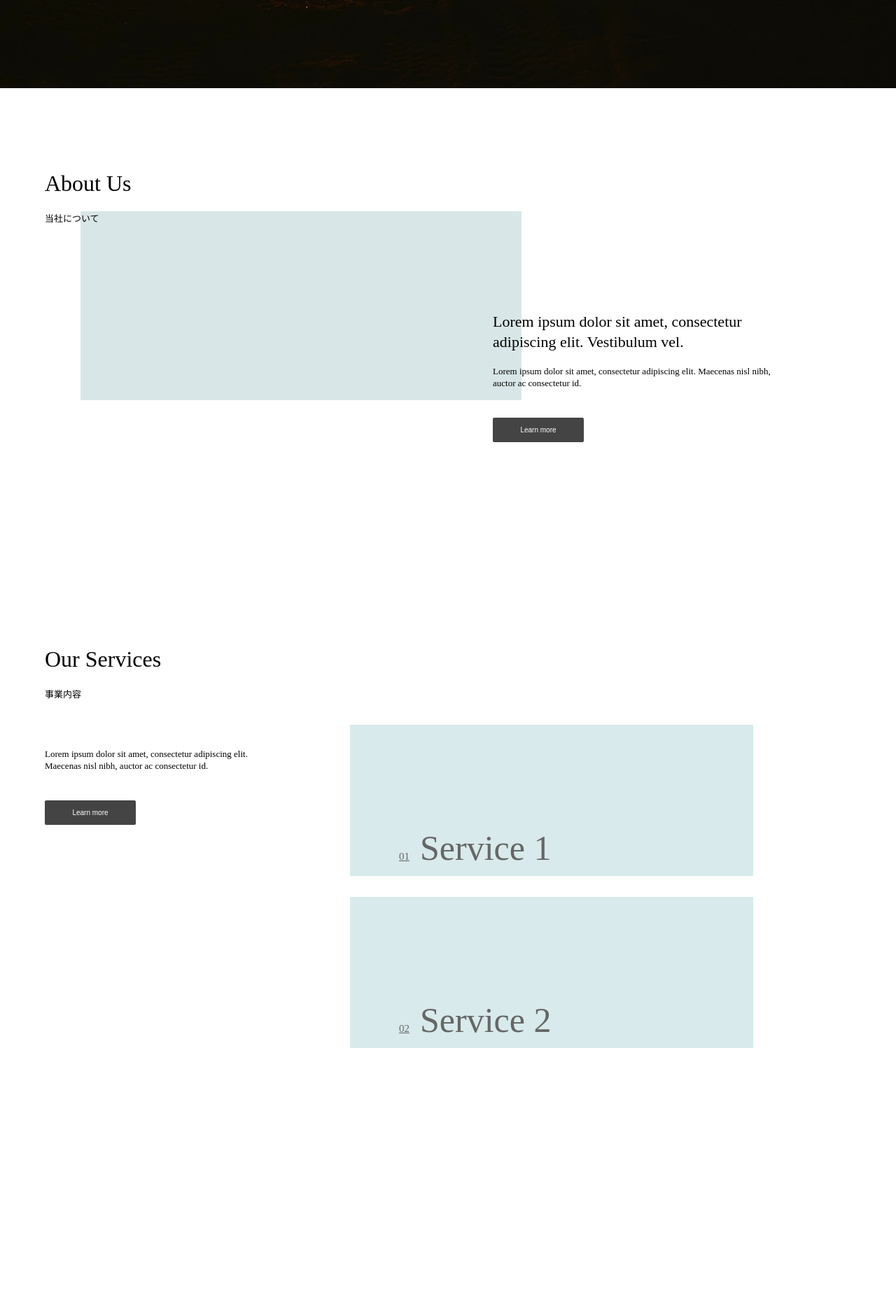
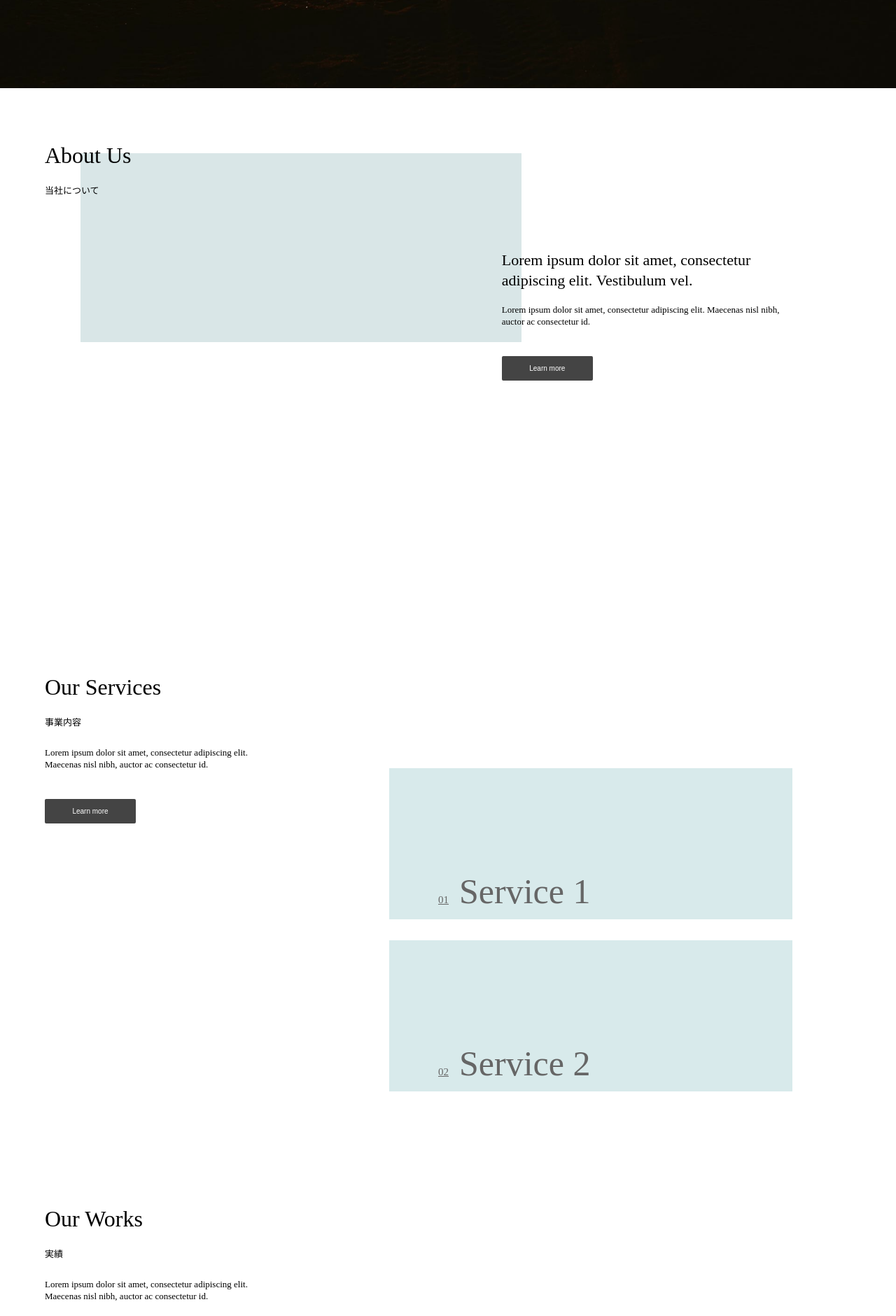
Before and after one commit to TAISEI0704/web_create, a PHP site: page / in a window 1280 px wide. Shown: the part 674-2555 px from the top of the page at 70% size. Before the commit the page ends 2172 px from the top, so only its background shows below. Run offline with PHP 8.4, Linux system fonts and the light colour scheme; grey boxes labelled with a size stand in for pictures from a placeholder-image service; some libraries are stand-ins or nearby versions.

Commit message:
section2,3修正
section2,3のpositionをなるべく使わないようにCSSを修正

```diff
--- a/assets/css/style.css
+++ b/assets/css/style.css
@@ -41,6 +41,7 @@ header{
 .checkbox {
     opacity: 0;
     z-index: 100;
+    cursor: pointer;
 }
 
 .span-container {
@@ -214,19 +215,14 @@ header{
     font-size: 20px;
 }
 
-#about{
-    width: 100vw;
-    height: 85vh;
-}
-
 .section-title{
-    position: relative;
+    width: 100%;
+    min-height: 85vh;
+    margin-top: 10vh;
 }
 
 .heading{
-    position: absolute;
-    top: 15vh;
-    left: 5vw;
+    margin-left: 5vw;
 }
 
 .heading p{
@@ -240,27 +236,25 @@ header{
     font-size: 13px;
     position: absolute;
     top: 60px;
-
 }
 
-#about .feature{
+#about .content-container{
+    max-width: 430px;
+    height: auto;
+    margin: 120px 10px auto 56vw;
+    position: relative;
+}
+
+#about .content-container::before{
+    content: '';
     width: 630px;
     height: 270px;
     background-color: #80ADB0;
     opacity: 0.3;
+    z-index: -1;
     position: absolute;
-    top: 22vh;
-    left: 9vw;
-    z-index: -1;
-}
-
-#about .content-container{
-    width: 430px;
-    min-width: 390px;
-    height: auto;
-    position: absolute;
-    top: 40vh;
-    left: 55vw;
+    bottom: 75px;
+    left: -47vw;
 }
 
 .content-container div{
@@ -299,18 +293,19 @@ button:hover{
     background-color: white;
 }
 
-#service .content-container{
+#service .container{
+    display: flex;
+}
+
+#service .content-container, #work .content-container{
     width: 300px;
     height: auto;
-    position: absolute;
-    top: 33vh;
-    left: 5vw;
+    margin: 70px 0 0 5vw;
+    display: inline-block;
 }
 
 .service-container{
-    position: absolute;
-    top: 200px;
-    left: 500px;
+    margin: 70px 0 0 15vw;
 }
 
 .service-container a{
--- a/index.html
+++ b/index.html
@@ -80,9 +80,6 @@
             <div class="heading">
                 <p data-title="当社について">About Us</p>
             </div>
-            <div class="feature">
-
-            </div>
             <div class="content-container">
                 <div>
                     <p class="text">Lorem ipsum dolor sit amet, consectetur adipiscing elit. Vestibulum vel.</p>
@@ -99,6 +96,7 @@
             <div class="heading">
                 <p data-title="事業内容">Our Services</p>
             </div>
+            <div class="container">
                 <div class="content-container">
                     <!-- <div>
                         <p class="text">Lorem ipsum dolor sit amet, consectetur adipiscing elit. Vestibulum vel.</p>
@@ -126,6 +124,20 @@
                         </a>
                     </div>
                 </div>
+            </div>
+        </section>
+        <section id="work" class="section-title">
+            <div class="heading">
+                <p data-title="実績">Our Works</p>
+            </div>
+            <div class="content-container">
+                <!-- <div>
+                    <p class="text">Lorem ipsum dolor sit amet, consectetur adipiscing elit. Vestibulum vel.</p>
+                </div> -->
+                <div>
+                    <p class="description">Lorem ipsum dolor sit amet, consectetur adipiscing elit. Maecenas nisl nibh, auctor ac consectetur id.</p>
+                </div>
+            </div>
         </section>
     </main>
 
```
Lines whose indentation alone changed are shown as unchanged.
